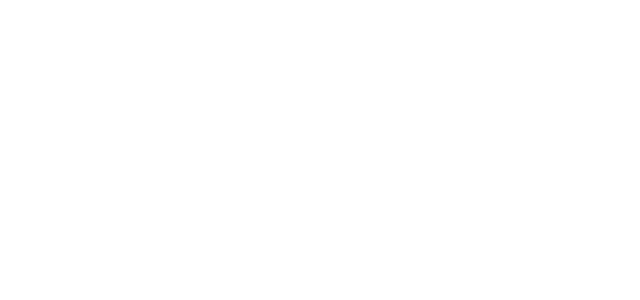
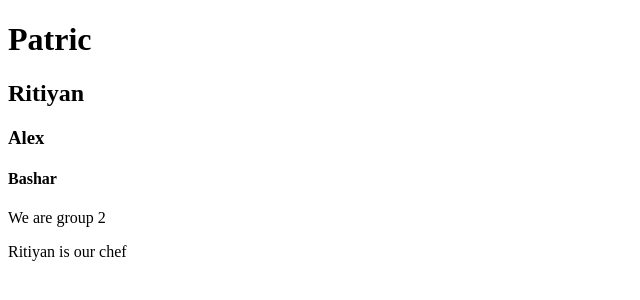
Before and after one commit to RithyaTan/Blog2, a plain HTML site: page apropos/apropos.html in a window 1280 px wide. Shown: the whole page, without its empty margins (0-640 px from the left). Drawn offline with Linux system fonts and the light colour scheme.

Commit message:
create some charecters in the apropos.html

```diff
--- a/apropos/apropos.html
+++ b/apropos/apropos.html
@@ -8,6 +8,12 @@
     <title>Document</title>
 </head>
 <body>
+    <h1>Patric</h1>
+    <h2>Ritiyan</h2>
+    <h3>Alex</h3>
+    <h4>Bashar</h4>
+    <p>We are group 2</p>
+    <p>Ritiyan is our chef</p>
 
 </body>
 </html>
```
